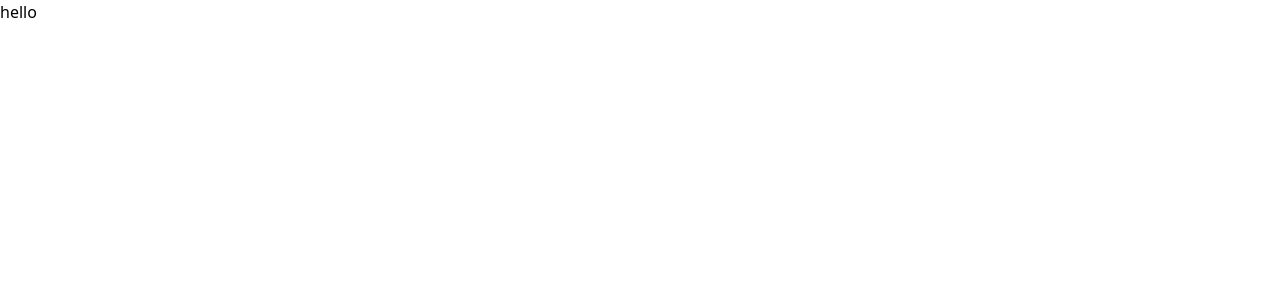
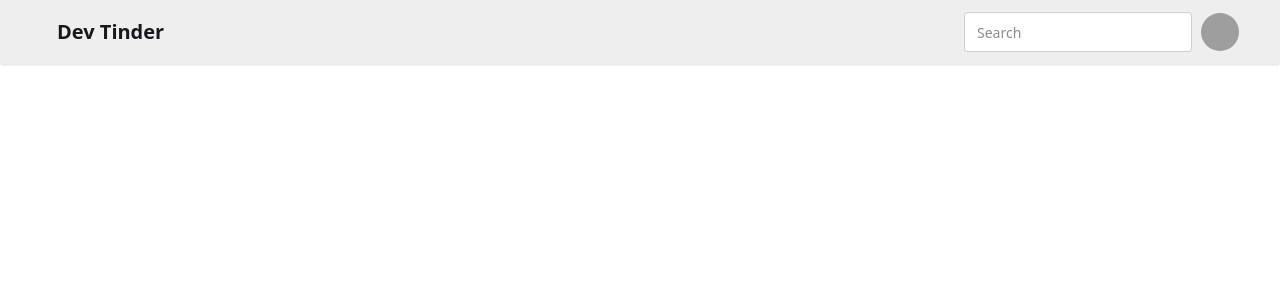
Before and after one commit to prince-kr-dev/dev-tinder-frontend, a React (Vite) app: page / in a window 1280 px wide. Shown: the top 300 px of the page. Built offline with nearby package versions, Linux system fonts and the light colour scheme; grey boxes are pictures that could not be loaded.

Commit message:
daisy UI and Navbar

```diff
--- a/package.json
+++ b/package.json
@@ -20,6 +20,7 @@
     "@types/react": "^19.1.10",
     "@types/react-dom": "^19.1.7",
     "@vitejs/plugin-react": "^5.0.0",
+    "daisyui": "^5.0.50",
     "eslint": "^9.33.0",
     "eslint-plugin-react-hooks": "^5.2.0",
     "eslint-plugin-react-refresh": "^0.4.20",
--- a/src/App.jsx
+++ b/src/App.jsx
@@ -1,11 +1,13 @@
+import Nav from "./components/Nav";
 
 function App() {
-
   return (
     <>
-      hello
+      <div>
+        <Nav />
+      </div>
     </>
-  )
+  );
 }
 
-export default App
+export default App;
--- /dev/null
+++ b/src/components/Nav.jsx
@@ -0,0 +1,52 @@
+function Nav() {
+  return (
+    <>
+      <div className="navbar bg-base-300 shadow-sm px-10">
+        <div className="flex-1">
+          <a href="#" className="btn btn-ghost text-xl">Dev Tinder</a>
+        </div>
+        <div className="flex gap-2">
+          <input
+            type="text"
+            placeholder="Search"
+            className="input input-bordered w-24 md:w-auto"
+          />
+          <div className="dropdown dropdown-end">
+            <div
+              tabIndex={0}
+              role="button"
+              className="btn btn-ghost btn-circle avatar"
+            >
+              <div className="w-10 rounded-full">
+                <img
+                  alt="Tailwind CSS Navbar component"
+                  src="https://img.daisyui.com/images/stock/photo-1534528741775-53994a69daeb.webp"
+                />
+              </div>
+            </div>
+            <ul
+              tabIndex={0}
+              className="menu menu-sm dropdown-content bg-base-100 rounded-box z-1 mt-3 w-52 p-2 shadow"
+            >
+              <li>
+                <a className="justify-between">
+                  Profile
+                  <span className="badge">New</span>
+                </a>
+              </li>
+              <li>
+                <a>Settings</a>
+              </li>
+              <li>
+                <a>Logout</a>
+              </li>
+            </ul>
+          </div>
+        </div>
+      </div>
+    </>
+  );
+}
+
+
+export default Nav;
--- a/src/index.css
+++ b/src/index.css
@@ -1 +1,2 @@
 @import "tailwindcss";
+@plugin "daisyui";
```
Also changed, not shown: 1 other file (tests, documents, lock files or other folders).
